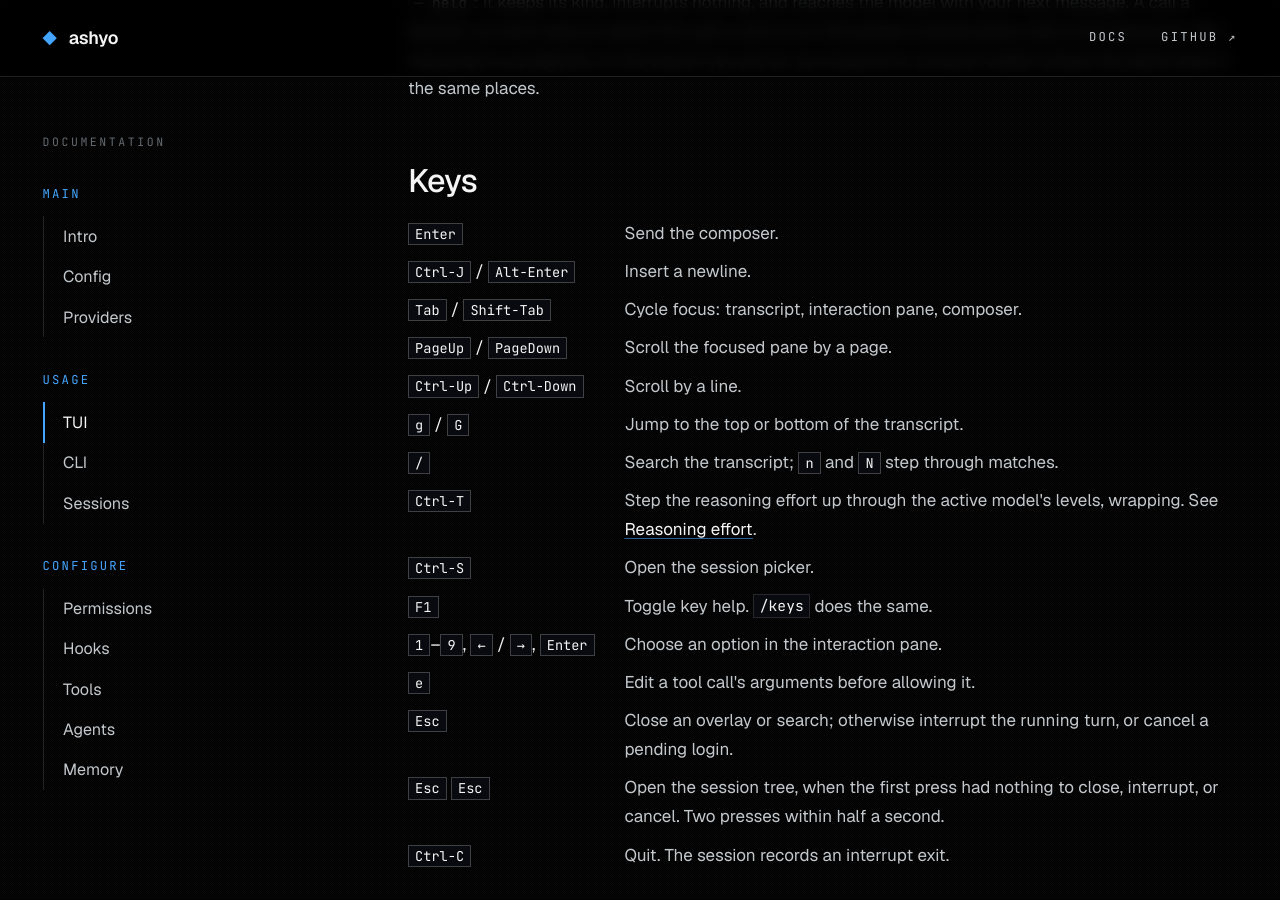
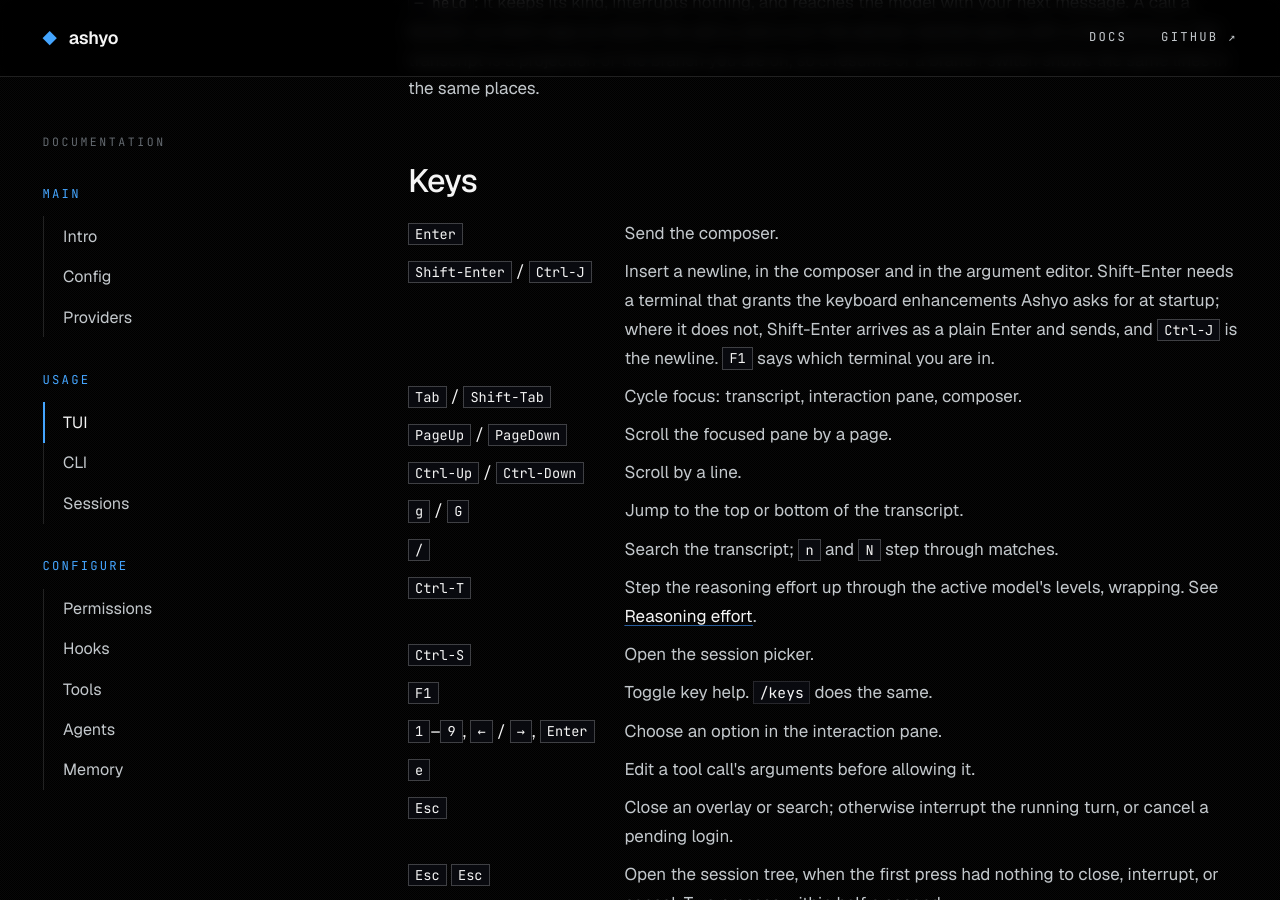
Before and after one commit to ashyo-ai/ashyo-ai.github.io, a Jekyll site: the page built from tui.html, in a window 1280 px wide and 900 px high, scrolled down 1064 px. Built offline with Jekyll 4.4.1, drawn with Linux system fonts in a browser that asks for light colours.

Commit message:
Document Shift-Enter and Ctrl-J as the newline keys

```diff
--- a/tui.html
+++ b/tui.html
@@ -18,7 +18,7 @@
 <h2 id="keys">Keys</h2>
 <dl>
 <dt><kbd>Enter</kbd></dt><dd>Send the composer.</dd>
-<dt><kbd>Ctrl-J</kbd> / <kbd>Alt-Enter</kbd></dt><dd>Insert a newline.</dd>
+<dt><kbd>Shift-Enter</kbd> / <kbd>Ctrl-J</kbd></dt><dd>Insert a newline, in the composer and in the argument editor. Shift-Enter needs a terminal that grants the keyboard enhancements Ashyo asks for at startup; where it does not, Shift-Enter arrives as a plain Enter and sends, and <kbd>Ctrl-J</kbd> is the newline. <kbd>F1</kbd> says which terminal you are in.</dd>
 <dt><kbd>Tab</kbd> / <kbd>Shift-Tab</kbd></dt><dd>Cycle focus: transcript, interaction pane, composer.</dd>
 <dt><kbd>PageUp</kbd> / <kbd>PageDown</kbd></dt><dd>Scroll the focused pane by a page.</dd>
 <dt><kbd>Ctrl-Up</kbd> / <kbd>Ctrl-Down</kbd></dt><dd>Scroll by a line.</dd>
```
